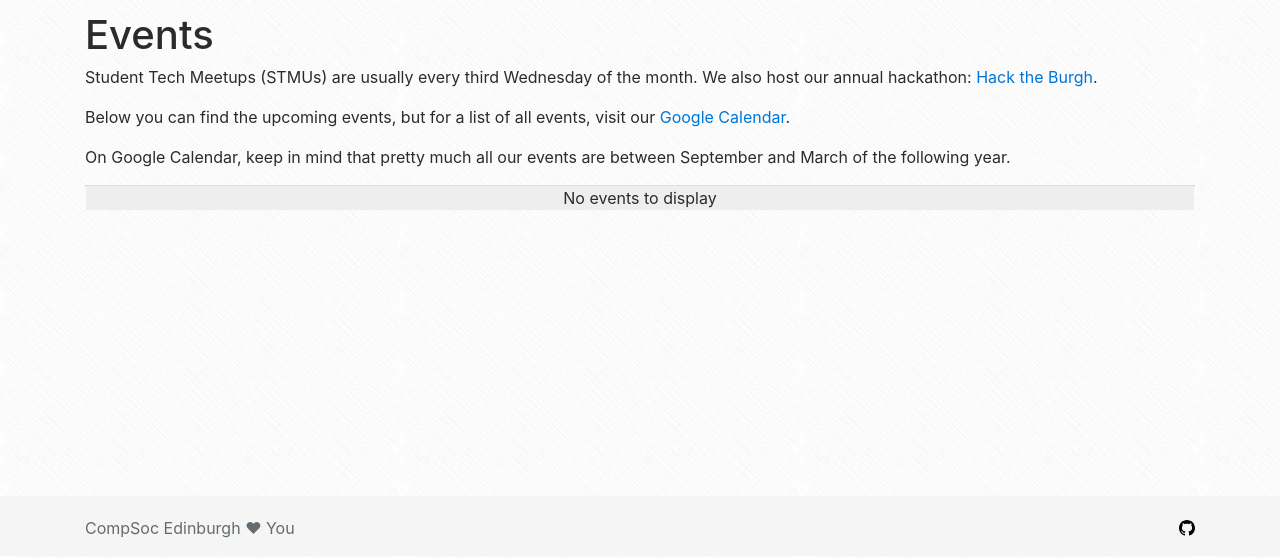
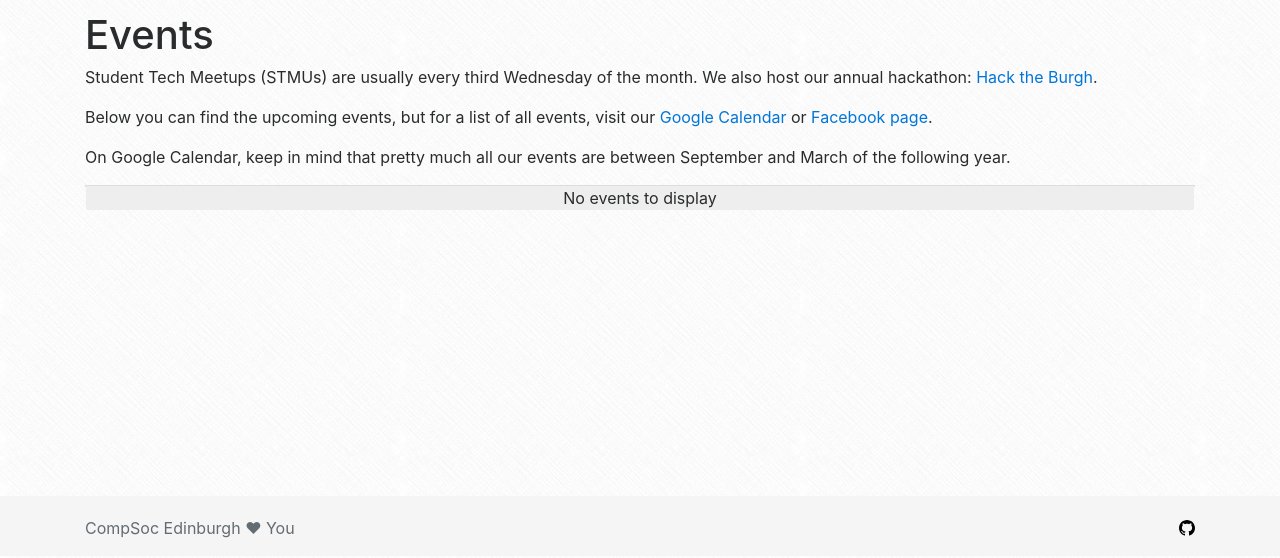
Before and after one commit to compsoc-edinburgh/website, a Jekyll site: the page built from _pages/events.md, in a window 1280 px wide. Shown: the part 344-902 px from the top of the page. Built offline with Jekyll 4.4.1, drawn with Linux system fonts in a browser that asks for light colours; nearby versions of some CDN libraries.

Commit message:
Add facebook list to events page

```diff
--- a/_pages/events.md
+++ b/_pages/events.md
@@ -7,7 +7,7 @@
 Student Tech Meetups (STMUs) are usually every third Wednesday of the month. We also host our annual hackathon: [Hack the Burgh](http://hacktheburgh.com).
 
 Below you can find the upcoming events, but for a list of all events, visit our
-[Google Calendar](https://calendar.google.com/calendar/embed?title=CompSoc%20Calendar&showPrint=0&showCalendars=0&mode=AGENDA&height=600&wkst=1&bgcolor=%23FFFFFF&src=comp-soc.com_1k2f1gda8js9nav1ilr5g5h6vk%40group.calendar.google.com&color=%23182C57&ctz=Europe%2FLondon).
+[Google Calendar](https://calendar.google.com/calendar/embed?title=CompSoc%20Calendar&showPrint=0&showCalendars=0&mode=AGENDA&height=600&wkst=1&bgcolor=%23FFFFFF&src=comp-soc.com_1k2f1gda8js9nav1ilr5g5h6vk%40group.calendar.google.com&color=%23182C57&ctz=Europe%2FLondon) or [Facebook page](https://www.facebook.com/pg/compsoc/events).
 
 On Google Calendar, keep in mind that pretty much all our events are between September and March of the following year.
 
```
